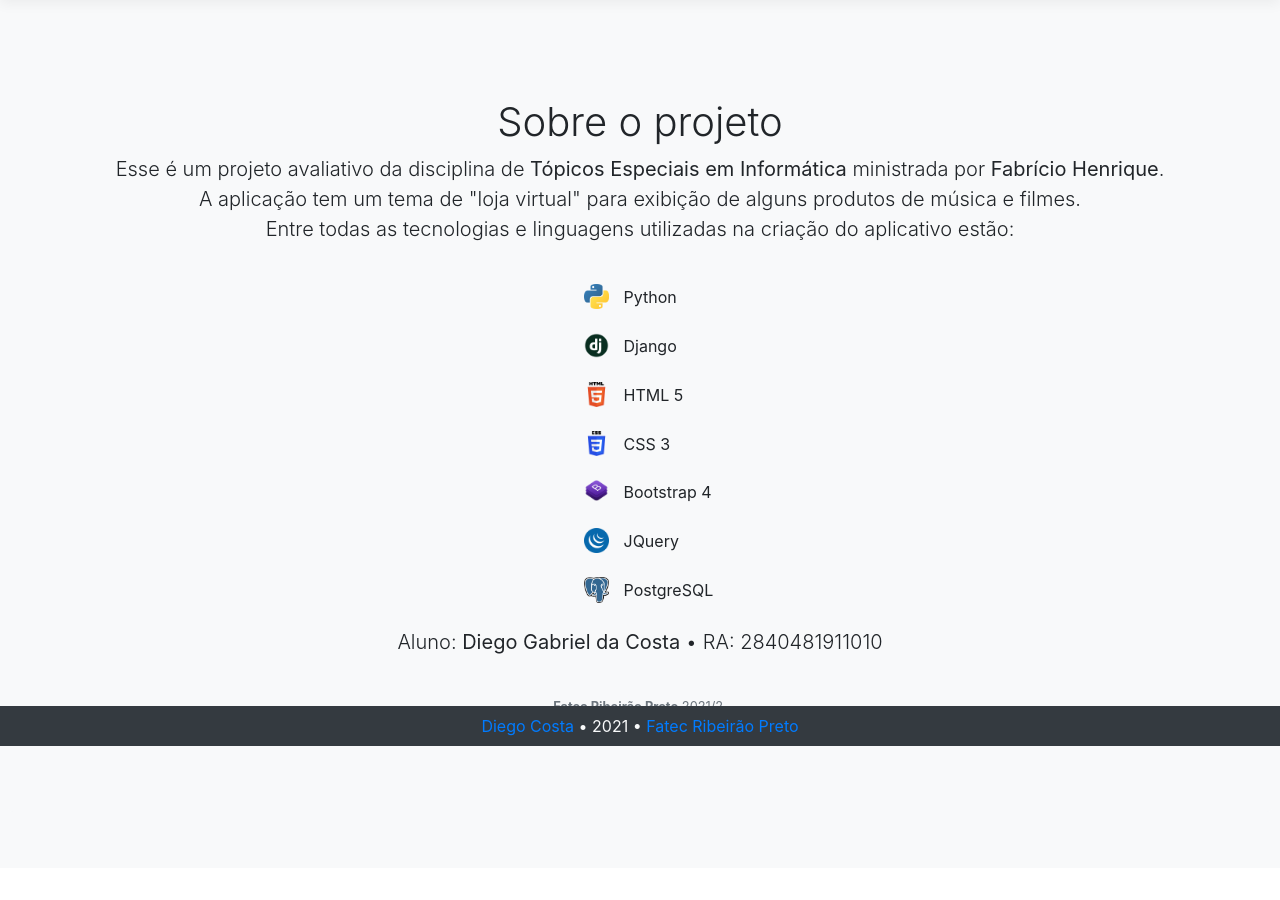
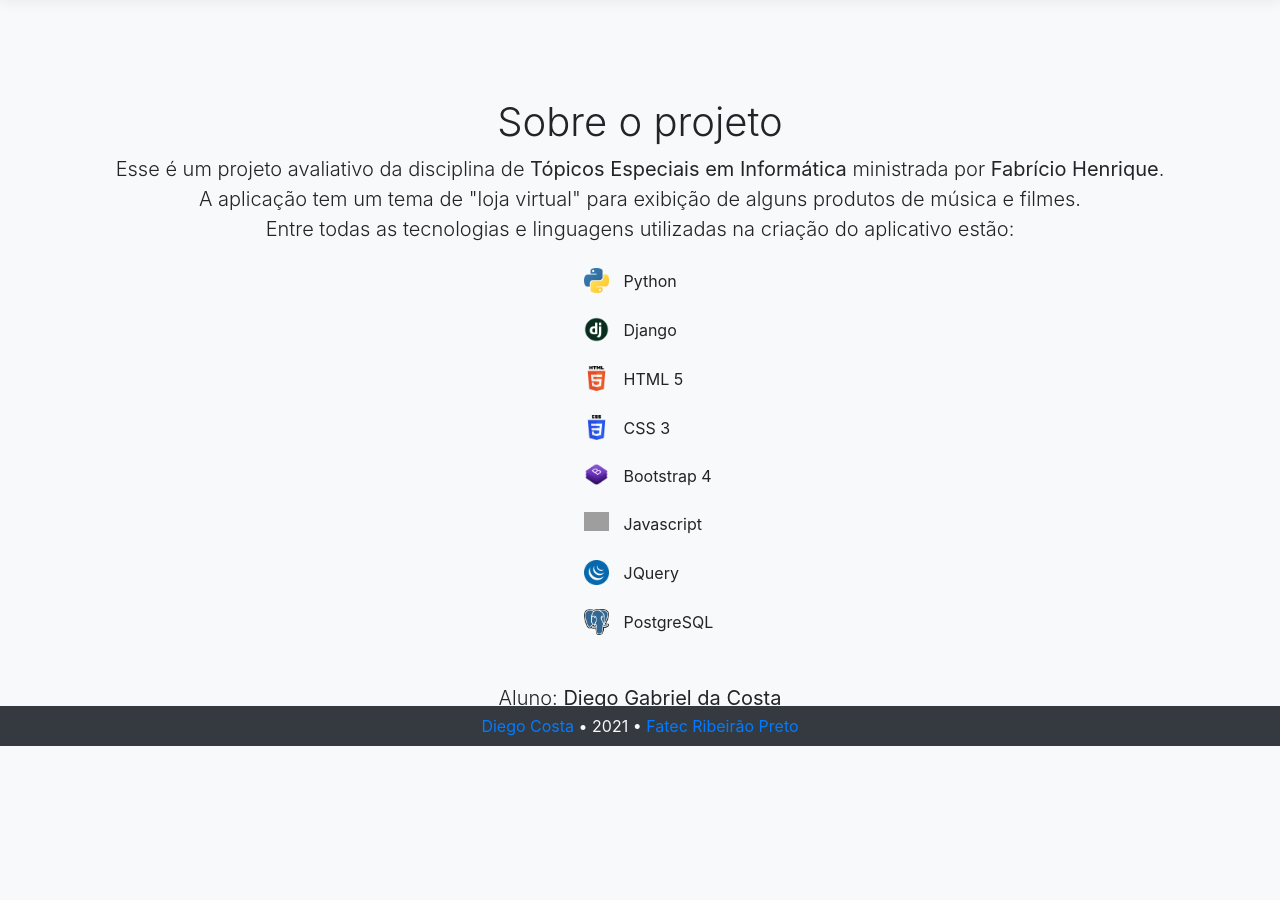
Before and after one commit to DiegoCosta1/django-projeto_pratico_fatec, a Django app: page /sobre in a window 1280 px wide. Shown: the part 54-954 px from the top of the page. Before the commit the page ends 800 px from the top, so only its background shows below. Run offline with Django 3.2, Linux system fonts and the light colour scheme; the visitor is signed in with stand-in values (Sample User, id 1); some libraries are stand-ins or nearby versions; grey boxes are pictures that could not be loaded.

Commit message:
Update sobre.html

```diff
--- a/templates/sobre.html
+++ b/templates/sobre.html
@@ -18,8 +18,8 @@
                             <strong>Tópicos Especiais em Informática</strong> ministrada por
                             <strong>Fabrício Henrique</strong>.<br />
                             A aplicação tem um tema de "loja virtual" para exibição de alguns produtos de música e filmes.<br />
-                            Entre todas as tecnologias e linguagens utilizadas na criação do aplicativo estão:</p><br />
-                        <div class="row pr-5">
+                            Entre todas as tecnologias e linguagens utilizadas na criação do aplicativo estão:</p>
+                        <div class="row my-4 pr-5">
                             <div class="col text-right">
                                 <img width="25px" height="25px" src="{% static 'img/logo/python.png' %}"
                                     class="img-fluid">
@@ -27,8 +27,8 @@
                             <div class="col align-self-center text-left pl-0">
                                 Python
                             </div>
-                        </div><br />
-                        <div class="row pr-5">
+                        </div>
+                        <div class="row my-4 pr-5">
                             <div class="col text-right">
                                 <img width="25px" height="25px" src="{% static 'img/logo/django.png' %}"
                                     class="img-fluid">
@@ -36,8 +36,8 @@
                             <div class="col align-self-center text-left pl-0">
                                 Django
                             </div>
-                        </div><br />
-                        <div class="row pr-5">
+                        </div>
+                        <div class="row my-4 pr-5">
                             <div class="col text-right">
                                 <img width="25px" height="25px" src="{% static 'img/logo/html5.png' %}"
                                     class="img-fluid">
@@ -45,8 +45,8 @@
                             <div class="col align-self-center text-left pl-0">
                                 HTML 5
                             </div>
-                        </div><br />
-                        <div class="row pr-5">
+                        </div>
+                        <div class="row my-4 pr-5">
                             <div class="col text-right">
                                 <img width="25px" height="25px" src="{% static 'img/logo/css3.png' %}"
                                     class="img-fluid">
@@ -54,8 +54,8 @@
                             <div class="col align-self-center text-left pl-0">
                                 CSS 3
                             </div>
-                        </div><br />
-                        <div class="row pr-5">
+                        </div>
+                        <div class="row my-4 pr-5">
                             <div class="col text-right">
                                 <img width="25px" height="25px" src="{% static 'img/logo/bootstrap4.png' %}"
                                     class="img-fluid">
@@ -63,8 +63,17 @@
                             <div class="col align-self-center text-left pl-0">
                                 Bootstrap 4
                             </div>
-                        </div><br />
-                        <div class="row pr-5">
+                        </div>
+                        <div class="row my-4 pr-5">
+                            <div class="col text-right">
+                                <img width="25px" height="25px" src="{% static 'img/logo/javascript.png' %}"
+                                    class="img-fluid">
+                            </div>
+                            <div class="col align-self-center text-left pl-0">
+                                Javascript
+                            </div>
+                        </div>
+                        <div class="row my-4 pr-5">
                             <div class="col text-right">
                                 <img width="25px" height="25px" src="{% static 'img/logo/jquery.png' %}"
                                     class="img-fluid">
@@ -72,8 +81,8 @@
                             <div class="col align-self-center text-left pl-0">
                                 JQuery
                             </div>
-                        </div><br />
-                        <div class="row pr-5">
+                        </div>
+                        <div class="row my-4 mb-5 pr-5">
                             <div class="col text-right">
                                 <img width="25px" height="25px" src="{% static 'img/logo/postgresql.png' %}"
                                     class="img-fluid">
@@ -81,8 +90,8 @@
                             <div class="col align-self-center text-left pl-0">
                                 PostgreSQL
                             </div>
-                        </div><br />
-                        <p class="lead">Aluno: <strong>Diego Gabriel da Costa</strong> • RA: 2840481911010</p><br />
+                        </div>
+                        <p class="lead">Aluno: <strong>Diego Gabriel da Costa</strong></p>
 
                         <small class="text-muted"><strong>Fatec Ribeirão Preto</strong> 2021/2.</small>
                     </div>
```
